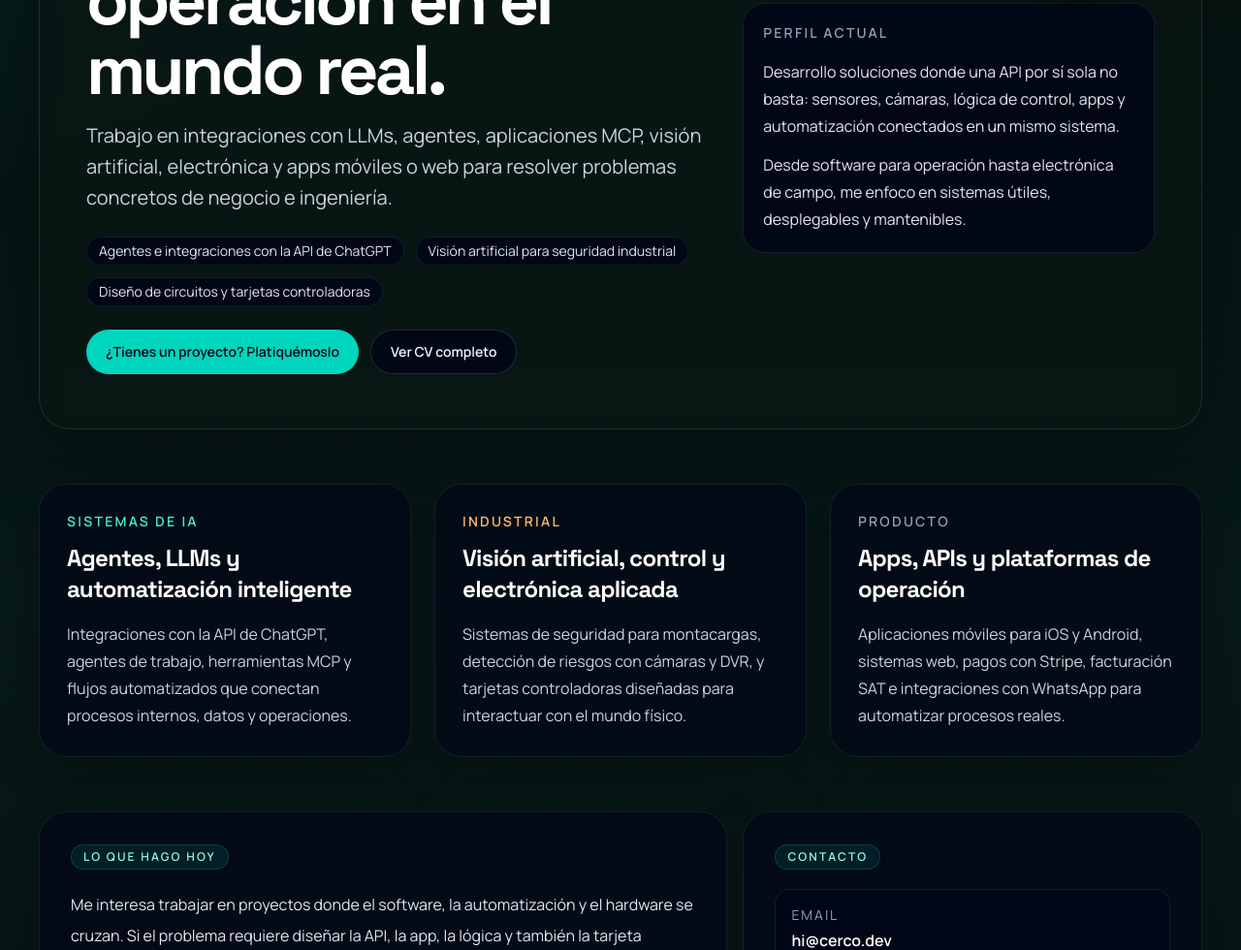
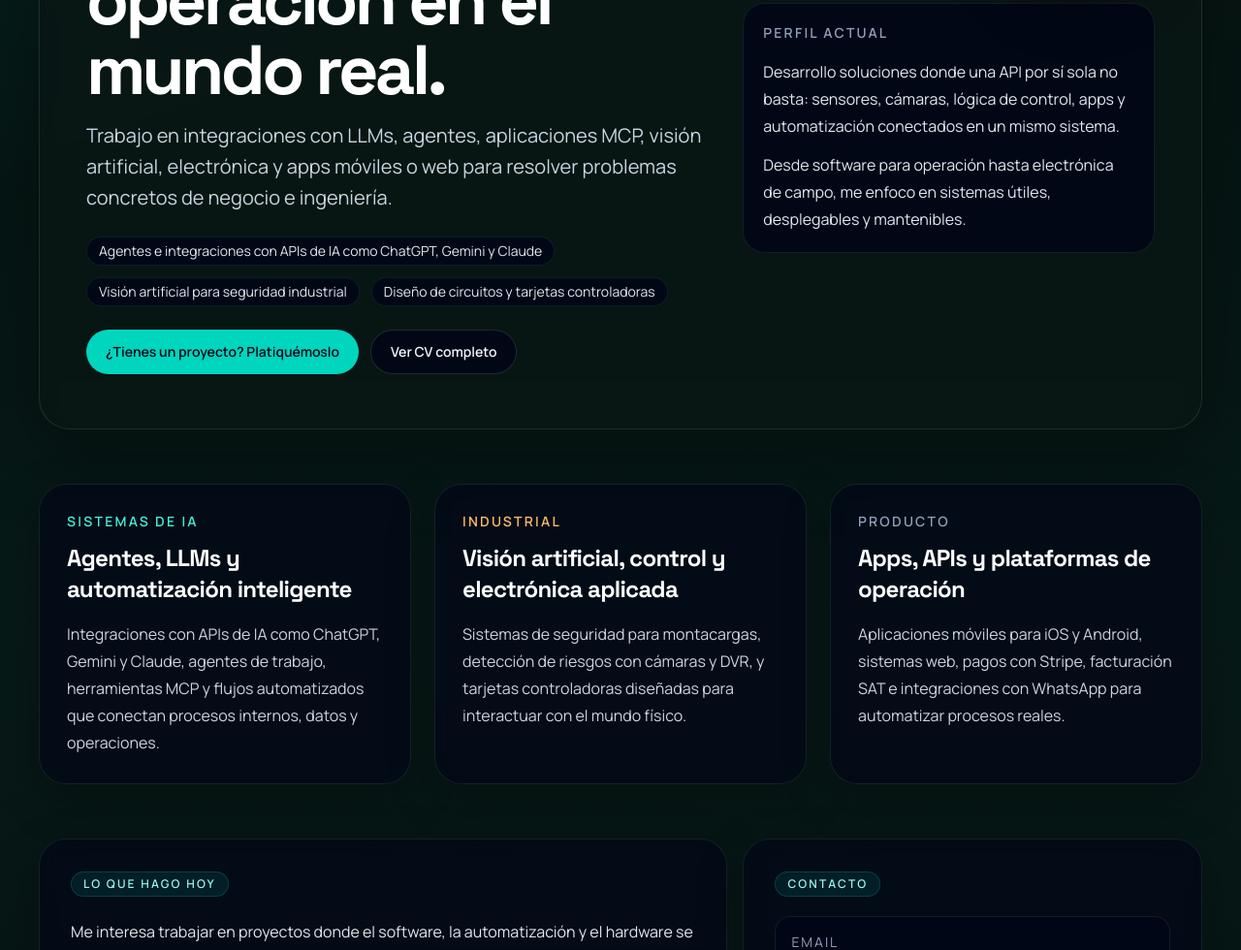
Before and after one commit to Darival/resume, a website: page index.html in a window 1280 px wide. Shown: the part 502-1482 px from the top of the page at 97% size. Drawn offline with Linux system fonts and the light colour scheme.

Commit message:
fix: update AI API references for clarity and consistency in translations

```diff
--- a/index.html
+++ b/index.html
@@ -46,7 +46,7 @@
                     </div>
 
                     <div class="flex flex-wrap gap-3 text-sm text-slate-200">
-                        <span class="pill" data-i18n="landing.heroPillAgents">Agentes e integraciones con ChatGPT API</span>
+                        <span class="pill" data-i18n="landing.heroPillAgents">Agentes e integraciones con APIs de IA como ChatGPT, Gemini y Claude</span>
                         <span class="pill" data-i18n="landing.heroPillVision">Vision artificial para seguridad industrial</span>
                         <span class="pill" data-i18n="landing.heroPillHardware">Diseno de circuitos y controladoras</span>
                     </div>
@@ -79,7 +79,7 @@
             <article class="section-card p-6 sm:p-7">
                 <p class="mb-3 text-sm font-semibold uppercase tracking-[0.16em] text-teal-300" data-i18n="landing.servicesAiLabel">AI systems</p>
                 <h2 class="text-2xl font-bold text-white" data-i18n="landing.servicesAiTitle">Agentes, LLMs y automatizacion inteligente</h2>
-                <p class="mt-4 text-base leading-7 text-slate-300" data-i18n="landing.servicesAiBody">Integraciones con ChatGPT API, agentes de trabajo, herramientas MCP y flujos automatizados que conectan procesos internos, datos y operaciones.</p>
+                <p class="mt-4 text-base leading-7 text-slate-300" data-i18n="landing.servicesAiBody">Integraciones con APIs de IA como ChatGPT, Gemini y Claude, agentes de trabajo, herramientas MCP y flujos automatizados que conectan procesos internos, datos y operaciones.</p>
             </article>
 
             <article class="section-card p-6 sm:p-7">
--- a/translations.js
+++ b/translations.js
@@ -34,14 +34,14 @@ window.SITE_TRANSLATIONS = {
       description: "Sistemas de IA, automatización industrial, electrónica, apps móviles y software a medida por Cesar Rene Contreras Villegas.",
       heroTitle: "Construyo sistemas que conectan IA, hardware y operación en el mundo real.",
       heroBody: "Trabajo en integraciones con LLMs, agentes, aplicaciones MCP, visión artificial, electrónica y apps móviles o web para resolver problemas concretos de negocio e ingeniería.",
-      heroPillAgents: "Agentes e integraciones con la API de ChatGPT",
+      heroPillAgents: "Agentes e integraciones con APIs de IA como ChatGPT, Gemini y Claude",
       heroPillVision: "Visión artificial para seguridad industrial",
       heroPillHardware: "Diseño de circuitos y tarjetas controladoras",
       heroPrimary: "¿Tienes un proyecto? Platiquémoslo",
       heroSecondary: "Ver CV completo",
       servicesAiLabel: "Sistemas de IA",
       servicesAiTitle: "Agentes, LLMs y automatización inteligente",
-      servicesAiBody: "Integraciones con la API de ChatGPT, agentes de trabajo, herramientas MCP y flujos automatizados que conectan procesos internos, datos y operaciones.",
+      servicesAiBody: "Integraciones con APIs de IA como ChatGPT, Gemini y Claude, agentes de trabajo, herramientas MCP y flujos automatizados que conectan procesos internos, datos y operaciones.",
       servicesIndustrialLabel: "Industrial",
       servicesIndustrialTitle: "Visión artificial, control y electrónica aplicada",
       servicesIndustrialBody: "Sistemas de seguridad para montacargas, detección de riesgos con cámaras y DVR, y tarjetas controladoras diseñadas para interactuar con el mundo físico.",
@@ -118,14 +118,14 @@ window.SITE_TRANSLATIONS = {
       description: "AI systems, industrial automation, electronics, mobile apps, and custom software by Cesar Rene Contreras Villegas.",
       heroTitle: "I build systems that connect AI, hardware, and real-world operations.",
       heroBody: "I work across LLM integrations, agents, MCP applications, computer vision, electronics, and mobile or web apps to solve concrete business and engineering problems.",
-      heroPillAgents: "Agents and ChatGPT API integrations",
+      heroPillAgents: "Agents and AI API integrations across ChatGPT, Gemini, and Claude",
       heroPillVision: "Computer vision for industrial safety",
       heroPillHardware: "Circuit design and controller boards",
       heroPrimary: "Have a project? Let's talk",
       heroSecondary: "View full resume",
       servicesAiLabel: "AI systems",
       servicesAiTitle: "Agents, LLMs, and intelligent automation",
-      servicesAiBody: "ChatGPT API integrations, AI agents, MCP tooling, and automated workflows that connect internal processes, data, and operations.",
+      servicesAiBody: "AI API integrations across ChatGPT, Gemini, and Claude, AI agents, MCP tooling, and automated workflows that connect internal processes, data, and operations.",
       servicesIndustrialLabel: "Industrial",
       servicesIndustrialTitle: "Computer vision, control, and applied electronics",
       servicesIndustrialBody: "Forklift safety systems, risk detection with cameras and DVRs, and controller boards designed to interact with the physical world.",
```
